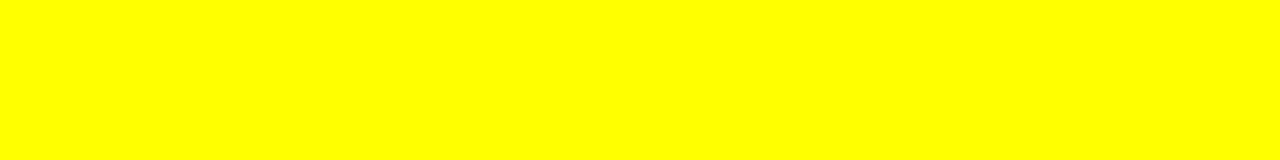
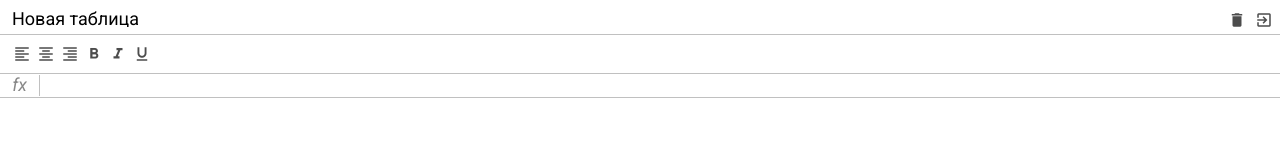
Before and after one commit to stanislavworkacc/exel-course, a website built with webpack: page src/index.html in a window 1280 px wide. Built offline with nearby package versions, Linux system fonts and the light colour scheme.

Commit message:
add header/formula/toolbar styles

```diff
--- a/package.json
+++ b/package.json
@@ -43,6 +43,7 @@
     "webpack-dev-server": "^4.2.1"
   },
   "dependencies": {
-    "@babel/polyfill": "^7.12.1"
+    "@babel/polyfill": "^7.12.1",
+    "normalize.css": "^8.0.1"
   }
 }
--- a/src/index.html
+++ b/src/index.html
@@ -6,9 +6,51 @@
           content="width=device-width, user-scalable=no, initial-scale=1.0, maximum-scale=1.0, minimum-scale=1.0">
     <meta http-equiv="X-UA-Compatible" content="ie=edge">
     <link rel="shortcut icon" href="favicon.ico">
+    <link href="https://fonts.googleapis.com/icon?family=Material+Icons"
+          rel="stylesheet">
     <title>Pure JavaScript Exel</title>
 </head>
 <body>
-    <div id="app" class="container"></div>
+    <div id="app" class="container">
+        <div class="excel">
+            <div class="excel__header">
+                <input class="input" type="text" value="Новая таблица" />
+                <div>
+                    <div class="button">
+                        <i class="material-icons">delete</i>
+                    </div>
+                    <div class="button">
+                        <i class="material-icons">exit_to_app</i>
+                    </div>
+                </div>
+            </div>
+            <div class="excel__toolbar">
+                <div class="button">
+                    <i class="material-icons">format_align_left</i>
+                </div>
+                <div class="button">
+                    <i class="material-icons">format_align_center</i>
+                </div>
+                <div class="button">
+                    <i class="material-icons">format_align_right</i>
+                </div>
+                <div class="button">
+                    <i class="material-icons">format_bold</i>
+                </div>
+                <div class="button">
+                    <i class="material-icons">format_italic</i>
+                </div>
+                <div class="button">
+                    <i class="material-icons">format_underline</i>
+                </div>
+            </div>
+            <div class="excel__formula">
+                <div class="info">fx</div>
+                <div class="input" contenteditable spellcheck="false"></div>
+            </div>
+            <div class="excel__table">
+
+            </div>
+    </div>
 </body>
 </html>
--- /dev/null
+++ b/src/scss/_mixins.scss
@@ -0,0 +1,22 @@
+@mixin button($color: green) {
+  height: 24px;
+  min-width: 24px;
+  padding: 3px;
+  text-align: center;
+  position: relative;
+  display: inline-block;
+  color: rgba(0, 0, 0, .7);
+
+  & > i {
+    font-size: 18px;
+  }
+
+  &:active, &.active {
+    color: $color;
+  }
+
+  &:hover {
+  background: #eee;
+    cursor: pointer;
+  }
+}
--- /dev/null
+++ b/src/scss/_variables.scss
@@ -0,0 +1,6 @@
+$header-height: 34px;
+$toolbar-height: 40px;
+$formula-height: 24px;
+$info-cell-width: 40px;
+
+$border-color: #c0c0c0;
--- /dev/null
+++ b/src/scss/formula.scss
@@ -0,0 +1,30 @@
+@import "variables";
+@import "mixins";
+
+.excel__formula {
+  position: absolute;
+  left: 0;
+  right: 0;
+  top: $header-height + $toolbar-height;
+  height: $formula-height;
+  display: flex;
+  align-items: center;
+  border-bottom: 1px solid $border-color;
+
+  & .info {
+    font-size: 18px;
+    font-style: italic;
+    text-align: center;
+    border-right: 1px solid $border-color;
+    min-width: $info-cell-width;
+  }
+
+  & .input {
+    padding: 4px;
+    font-size: 12px;
+    outline: none;
+    width: 100%;
+    height: 100%;
+    color: black;
+  }
+}
--- /dev/null
+++ b/src/scss/header.scss
@@ -0,0 +1,40 @@
+@import "variables";
+@import "mixins";
+
+.excel__header {
+  position: absolute;
+  top: 0;
+  right: 0;
+  left: 0;
+  height: $header-height;
+  padding: 8px 4px 0;
+  display: flex;
+  justify-content: space-between;
+
+  //temp
+    & .input {
+      margin: 0;
+      padding: 2px 7px;
+      color: black;
+      border: 1px solid transparent;
+      border-radius: 2px;
+      height: 20px;
+      font-size: 18px;
+      line-height: 18px;
+      outline: none;
+      min-width: 1px;
+
+      &:hover {
+        border: 1px solid $border-color;
+      }
+
+      &:focus {
+        border: 2px solid #1a73e8;
+      }
+
+    }
+
+    & .button {
+      @include button();
+    }
+}
--- a/src/scss/index.scss
+++ b/src/scss/index.scss
@@ -1,5 +1,23 @@
-$red: yellow;
+@import '~normalize.css';
+@import url('https://fonts.googleapis.com/css2?family=Roboto:ital,wght@0,100;0,300;0,400;0,500;0,700;0,900;1,100;1,300;1,400;1,500;1,700;1,900&display=swap');
+
+@import "header";
+@import "toolbar";
+@import "formula";
+@import "table";
+
+* {
+  margin: 0;
+  padding: 0;
+  box-sizing: border-box;
+}
 
 body {
-  background: $red;
+  font-family: 'Roboto', sans-serif;
+  font-size: 12px;
 }
+
+.excel {
+  position: relative;
+  color: #888;
+}
--- /dev/null
+++ b/src/scss/table.scss
@@ -0,0 +1,6 @@
+@import "variables";
+@import "mixins";
+
+.excel__table {
+
+}
--- /dev/null
+++ b/src/scss/toolbar.scss
@@ -0,0 +1,18 @@
+@import "variables";
+@import "mixins";
+
+.excel__toolbar {
+  position: absolute;
+  height: $toolbar-height;
+  left: 0;
+  right: 0;
+  top: $header-height;
+  border-top: 1px solid $border-color;
+  border-bottom: 1px solid $border-color;
+  padding: 7px 10px;
+  display: flex;
+
+  & .button {
+    @include button(green);
+  }
+}
```
Also changed, not shown: 1 other file.
